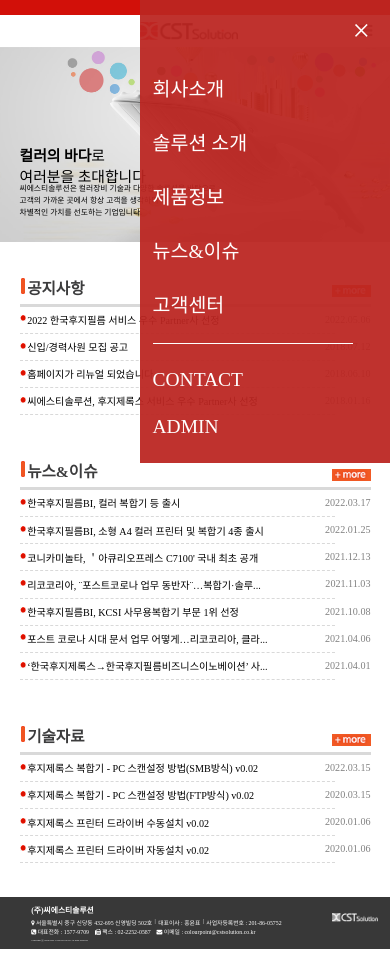
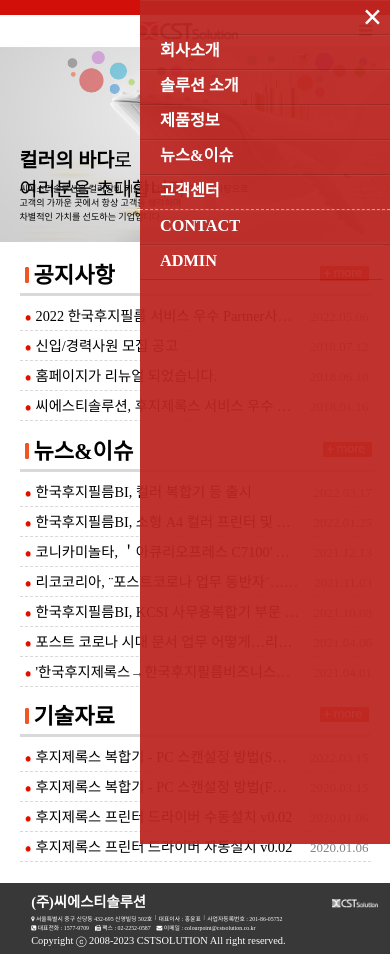
Before and after one commit to ansomin/cst_solution, a plain HTML site: page index.html in a window 390 px wide. Both pictures are taken after a click on the button 365 px from the left and 30 px from the top of the page. Drawn offline with nearby package versions, Linux system fonts and the light colour scheme; a web font is replaced by a local one.

Commit message:
Add files via upload

```diff
--- a/css/style.css
+++ b/css/style.css
@@ -1,10 +1,15 @@
 @import url(https://cdn.rawgit.com/moonspam/NanumSquare/master/nanumsquare.css);
-*{font-family: 'NanumSquare';}
 
-/* #navigation {
-    height: 30px;
-    background-color:rgb(210, 16, 9);
-} */
+/************************* 추가 **************************/
+html, body {
+	margin:0 auto;
+	font-family:'NanumSquare', '맑은 고딕';
+	font-size:13px;
+	background:#ffffff;
+	height:100%;
+	font-weight:400;
+}
+/************************* 추가 **************************/
 
 #mobile_logo, #mobile_menu_button, #mobile_menu_button_inv, .sidepanel{
     display: none;
@@ -21,8 +26,12 @@
 }
 #navigation ul li {
     margin: 0.7% 1% 0.7% 0%;
-    font-size: 0.6vw;
+    font-size: 0.7em;
     color:white;
+		/************************* 추가 **************************/
+        /* 수평정렬을 위한 줄높이값 고정  */
+		line-height:13px;
+		/************************* 추가 **************************/
 }
 #navigation ul li a{
     color:white;
@@ -34,8 +43,7 @@
 }
 
 #logo{
-    padding:25px;
-    padding:1.3vw;
+    padding: 15px 0px 15px 25px;
     float:left;
     width: 100%;
     height: auto;
@@ -48,7 +56,25 @@
     justify-content:flex-end;
     column-gap:3%;
     align-items: center;
+		/************************* 추가 **************************/
+
+		position: relative;
+		right:30px;
+		color:#555;
+		margin-left:15px;
+
+		/************************* 추가 **************************/
 }
+
+/************************* 추가 **************************/
+ul#menu li:nth-child(2), ul#menu li:nth-child(8), ul#menu li:nth-child(9) {
+	display:none;
+}
+
+#menu li {
+	line-height:15px;	/* 수평정렬을 위한 줄높이값 고정 */
+}
+/************************* 추가 **************************/
 
 #menu li:first-child {
     margin-right: auto;
@@ -58,7 +84,7 @@
     color:rgb(92, 91, 95);
     text-decoration:none;
     font-weight:800;
-    font-size:1.4vw;
+    font-size:1.5em;
     /* font-size: 120%; */
 }
 #menu li:last-child {
@@ -79,7 +105,7 @@
     display:flex;
 }
 #color_sea{
-    font-size:2vw;
+    font-size:1.8em;
     font-weight:lighter;
     position:absolute;
     top:33%;
@@ -87,14 +113,14 @@
 
 }
 #new_future{
-    font-size:2.8vw;
+    font-size:2.7em;
     position:absolute;
     top:60%;
     left:5%;
     font-weight:345;
 }
 #various_solutions{
-    font-size:1vw;
+    font-size:1em;
     line-height:1.5;
     line-height: 150%;
     font-weight:390;
@@ -104,7 +130,85 @@
 }
 
 
-.container {
+
+/************************* 추가 **************************/
+.article	{
+	display:inline-grid;
+	width:27%;
+}
+
+.article ul {
+	display:block;
+	width:100%;
+	height:30px;
+	line-height:30px;
+	border-bottom:dashed 1px #D9D9D9;
+}
+
+.article ul li {
+	display:inline-block;
+	height:30px;
+	font-size:1.1em;
+}
+
+.article ul:first-child {
+	display:block;
+	width:100%;
+	height:35px;
+	border-bottom:solid 3px #D9D9D9;
+	margin-bottom: 5px;
+	box-sizing:border-box;
+}
+
+.article ul li:first-child:before {
+	content:url('../images/circ.gif');
+	margin:0 5px;
+}
+
+.article ul:first-child li:first-child {
+	font-size: 1.7em;
+	font-weight:800;
+}
+
+.article ul:first-child li:first-child:before {
+	content:url('../images/rect.gif');
+	margin:0 5px;
+}
+
+.article ul li:first-child {
+	width:calc(80% - 5px);
+	white-space:nowrap;
+	overflow:hidden;
+	text-overflow:ellipsis;
+}
+
+.article ul li:nth-child(2) {
+	position:relative;
+	top:-10px;
+	min-width:70px;
+	width:calc(20% - 5px);
+	text-align:right;
+}
+
+.article ul a {
+	text-decoration: none;
+	color:black;
+}
+
+.article ul a:hover{
+	text-decoration: underline;
+	color:rgb(210, 16, 9);
+}
+/************************* 추가 **************************/
+
+.article ul li:last-child {
+    color: rgb(128, 128, 128);
+    font-size: 1.0em;
+}
+
+
+
+/* .container {
     display: inline-grid;
     width: 27%;
     border: none;
@@ -151,11 +255,11 @@
     color:rgb(210, 16, 9);
 }
 
-/* more button */
 .more{
     justify-self:flex-end;
     align-self:center;
 }
+
 #line1, #line2, #line3{
     grid-column: 1/4;
     width:100%;
@@ -163,12 +267,14 @@
     color: rgba(199, 199, 199, 0.683);
 
 }
+
 .line {
     grid-column: 1/4;
     width: 85%;
     border-top:dashed 0.08vw;
     color: rgba(199, 199, 199, 0.683);
-}
+} */
+
 .big_container {
     display: flex;
     width: 100%;
@@ -176,15 +282,14 @@
     justify-content: center;
     gap: 5%;
     align-items: start;
-    margin-top:1%;
-
+    margin-top: 1%;
 }
 
 footer {
     position: relative;
     bottom:0px;
     background: rgb(56, 56, 56);
-    margin-top: 1vw;
+    margin-top: 1.0em;
     clear: both;
 }
 #bottom_list{
@@ -205,8 +310,7 @@ footer {
     font-weight:800;
     padding-top:2%;
     padding-bottom:1%;
-    font-size:1.3vw;
-
+    font-size:1.5em;
 }
 .bottom_list1{
     display:flex;
@@ -215,7 +319,7 @@ footer {
 }
 .bottom_list1 li{
     margin: 0% 0.8% 0% 0%;
-    font-size:0.85vw;
+    font-size:0.85em;
 }
 #list2 {
     gap: 1%;
@@ -224,18 +328,23 @@ footer {
 #copyright{
     padding-top:1%;
     padding-bottom:2%;
-    font-size:0.6vw;
+    font-size:0.8em;
 }
+
+
 
 /* tablet view */
 @media screen and (max-width: 1100px) {
-    #menu li:nth-child(3), #menu li:nth-child(5) {
+
+        /*
+		자문 : 왜 메뉴를 사라진게 한건지???
+			└ 가로폭중에서 메뉴가 차지하는 비율이 크진 않아서 숨기는거보다 메뉴간격을 줄이거나 글자사이즈를 살짝 조절하는게 좋을 듯
+
+		#menu li:nth-child(3), #menu li:nth-child(5) {
         display: none;
-    }
+        }
+		*/
 
-    #menu li a {
-        font-size: 1.9vw;
-    }
 
     .big_container {
         flex-direction: column;
@@ -243,7 +352,11 @@ footer {
         margin: 3% 0%;
     }
 
-    .container {
+    .big_container div {
+        margin: 2% 0%;
+    }
+
+    /* .container {
         margin: 3% 0%;
         width: 80%;
     }
@@ -266,12 +379,12 @@ footer {
     }
 
     #logo{
-        width: 70%;
+        width: 90%;
         height: auto;
-    }
+    } */
 
     #color_sea{
-        font-size:3.5vw;
+        font-size:2.0em;
         font-weight:lighter;
         position:absolute;
         top:45%;
@@ -286,7 +399,7 @@ footer {
         display: none;
     }
     #various_solutions{
-        font-size:1.5vw;
+        font-size:1.0em;
         line-height:1.5;
         line-height: 150%;
         font-weight:390;
@@ -296,21 +409,46 @@ footer {
     }
 
     #cst_ {
-        font-size: 2vw;
+        font-size: 1.1em;
     }
 
     .bottom_list1 li {
-        font-size: 1.3vw;
+        font-size: 0.6em;
     }
 
 
+	/************************* 추가 **************************/
+	.article	{
+		display:inline-grid;
+		width:90%;
+	}
+
+	#menu {
+    width:100%;
+    display:flex;
+    flex-direction:row;
+    justify-content:flex-end;
+    column-gap:3%;
+    align-items: center;
+		position: relative;
+		/* padding-left:15px; */
+		/* right:20px; */
+		color:#555;
+	}
+
+	ul#menu li:nth-child(2), ul#menu li:nth-child(8), ul#menu li:nth-child(9) {
+		display:none;
+	}
+	/************************* 추가 **************************/
+
 }
+
 
 /* mobile view */
 @media screen and (max-width: 500px) {
-    #menu li:not(:first-child) {
+    /* #menu li:not(:first-child) {
         display: none;
-    }
+    } */
 
     #header_list li {
         display: none;
@@ -330,7 +468,7 @@ footer {
         display: inline-block;
         position:relative;
         height: 100%;
-        width:100%;
+        width: 100%;
         margin: 2% 0% 1.5% 0%;
     }
 
@@ -345,18 +483,38 @@ footer {
         height: auto;
     }
 
-    #menu {
+    /*
+		#menu {
         justify-content: center;
         margin-left: 39%;
         display: none;
     }
+		*/
 
-    #menu li:first-child {
-        margin-right: auto;
+		/*********************** 추가ㆍ수정 ***********************/
+		ul#menu li:first-child {
+				display:none;
     }
 
+		ul#menu li:nth-child(2) {
+       position:relative;
+			 display:block;
+			 font-size:0.9em;
+			 padding:10px 0;
+    }
+
+		ul#menu li:nth-child(7) {
+			border-bottom:dashed 1px rgba(255, 255, 255, 0.5);
+		}
+
+		ul#menu li:nth-child(8), ul#menu li:nth-child(9) {
+			display:block;
+		}
+
+		/*********************** 추가ㆍ수정 ***********************/
+
     #color_sea{
-        font-size:3.8vw;
+        font-size: 1.5em;
         font-weight:lighter;
         position:absolute;
         top:50%;
@@ -364,7 +522,7 @@ footer {
         /* display: none; */
     }
     #new_future{
-        font-size:3.8vw;
+        font-size:3.8em;
         position:absolute;
         top:60%;
         left:5%;
@@ -372,7 +530,7 @@ footer {
         display: none;
     }
     #various_solutions{
-        font-size:2vw;
+        font-size:0.7em;
         line-height:1.5;
         line-height: 150%;
         font-weight:390;
@@ -381,7 +539,7 @@ footer {
         left:5%;
     }
 
-    #announcement1, #announcement2, #announcement3 {
+    /* #announcement1, #announcement2, #announcement3 {
         font-size: 4vw;
     }
 
@@ -398,7 +556,7 @@ footer {
         width: 50%;
         height: auto;
         align-self:flex-end;
-    }
+    } */
 
     #mobile {
         display: flex;
@@ -430,11 +588,12 @@ footer {
         z-index: 1000;
         background-color:rgba(255, 255, 255, 0.883);
     }
-    /* The sidepanel menu */
-.sidepanel {
-    display: inline;
+
+	 /* The sidepanel menu */
+	#menu {
+    display: none;
     height: auto; /* Specify a height */
-    width: 0; /* 0 width - change this with JavaScript */
+    width: 250px; /* 0 width - change this with JavaScript */
     position: fixed; /* Stay in place */
     z-index: 1; /* Stay on top */
     top: 0;
@@ -442,34 +601,50 @@ footer {
     background-color: rgba(188, 38, 33, 0.94); /* Black*/
     overflow-x: hidden; /* Disable horizontal scroll */
     padding-top: 60px; /* Place content 60px from the top */
-    transition: 0.5s; /* 0.5 second transition effect to slide in the sidepanel */
+    /*transition: 0.5s; /* 0.5 second transition effect to slide in the sidepanel */
 
   }
 
   /* The sidepanel links */
-  .sidepanel a {
-    padding: 5% 5%;
+
+	ul#menu {
+		height:100%;
+		padding:0;
+	}
+
+	ul#menu li {
+		height:35px;
+		line-height:30px;
+		padding:5px 0 5px 20px;
+		border-top: solid 1px rgba(255, 255, 255, 0.05);
+		border-bottom: solid 1px rgba(0, 0, 0, 0.15);
+	}
+
+	ul#menu a {
     text-decoration: none;
-    font-size: 5vw;
-    color: white;
+    font-size: 1.25em;
+    color: #fff;
     display: block;
     transition: 0.3s;
+		line-height:1.25em;
   }
-  .sidepanel a:last-child{
+	/*
+  #menu a:last-child{
     padding-bottom:10%;
   }
+	*/
 
   /* When you mouse over the navigation links, change their color */
-  .sidepanel a:hover {
+  ul#menu a:hover {
     color:black;
   }
 
   /* Position and style the close button (top right corner) */
-  .sidepanel .closebtn {
+  #menu .closebtn {
     position: absolute;
-    top: 0;
+    top: -5px;
     right: 3%;
-    font-size: 8vw;
+    font-size: 3em;
     /* margin-left: 10%; */
   }
 
@@ -477,7 +652,7 @@ footer {
   .open_menu , #mobile_menu_button_inv {
     font-size: 4vw;
     color:rgb(102, 101, 101);
-    background-color: rgba(255, 255, 255, 0.883);
+    background-color: rgba(255, 255, 255, 0);
     cursor: pointer;
     border: none;
   }
--- a/index.html
+++ b/index.html
@@ -10,17 +10,31 @@
 	<title>컬러를 제대로 아는 전문기업 - 씨에스티솔루션</title>
 </head>
 <body>
+<script src="https://code.jquery.com/jquery-1.12.4.min.js" integrity="sha256-ZosEbRLbNQzLpnKIkEdrPv7lOy9C27hHQ+Xp8a4MxAQ=" crossorigin="anonymous"></script>
+
 	<script>
 			/* Set the width of the sidebar to 250px (show it) */
 		function openNav() {
-  document.getElementById("mySidepanel").style.width = "250px";
+		document.getElementById("menu").style.display = "block";
 		}
 
 		/* Set the width of the sidebar to 0 (hide it) */
 		function closeNav() {
-  document.getElementById("mySidepanel").style.width = "0";
+		document.getElementById("menu").style.display = "none";
 		}
+
+
+		var width_size = window.outerWidth+17;
+
+		$(window).resize(function (){
+		if (width_size > 500) {
+			document.getElementById("menu").style.display = "flex";
+			}
+		})
+
+
 	</script>
+
 	<header>
 		<div id="navigation">
 			<ul id="header_list">
@@ -45,19 +59,19 @@ function closeNav() {
 					<button class="open_menu" onclick="openNav()"><i class="fa fa-bars"></i>
 					</button>
 				</div>
+				<!--
 				<div id="mySidepanel" class="sidepanel">
 					<a href="javascript:void(0)" class="closebtn" onclick="closeNav()">&times;</a>
 					<a href="https://www.cstsolution.co.kr/contents/sub1_1.asp">회사소개</a>
-					<a href="https://www.cstsolution.co.kr/contents/sub2_3.asp">솔루션 소개</a>
+					<a href="https://www.cstsolution.co.kr/contents/sub2_3.asp">솔루션소개</a>
 					<a href="https://www.cstsolution.co.kr/product/product_list.asp?g_kind=1">제품정보</a>
 					<a href="https://www.cstsolution.co.kr/board/board_list.asp?id=news">뉴스&이슈</a>
 					<a href="https://www.cstsolution.co.kr/board/board_list.asp?id=notice">고객센터</a>
 					<hr id="side_hr">
 					<a href="https://www.cstsolution.co.kr/contents/sub1_5.asp">CONTACT</a>
 					<a href="https://www.cstsolution.co.kr/adm/">ADMIN</a>
-			</ul>
 				</div>
-			</div>
+
 				<ul id="menu">
 					<li><a href="https://www.cstsolution.co.kr/"><img id="logo" src="images/logo.png"alt="회사 로고"/></a></li>
 					<li><a href="https://www.cstsolution.co.kr/contents/sub1_1.asp">회사소개</a></li>
@@ -65,7 +79,19 @@ function closeNav() {
 					<li><a href="https://www.cstsolution.co.kr/product/product_list.asp?g_kind=1">제품정보</a></li>
 					<li><a href="https://www.cstsolution.co.kr/board/board_list.asp?id=news">뉴스&이슈</a></li>
 					<li><a href="https://www.cstsolution.co.kr/board/board_list.asp?id=notice">고객센터</a></li>
+				</ul> -->
+				<ul id="menu">
+					<li><a href="https://www.cstsolution.co.kr/"><img id="logo" src="images/logo.png"alt="회사 로고"/></a></li>
+					<li><a href="javascript:void(0)" class="closebtn" onclick="closeNav()">&times;</a></li>
+					<li><a href="https://www.cstsolution.co.kr/contents/sub1_1.asp">회사소개</a></li>
+					<li><a href="https://www.cstsolution.co.kr/contents/sub2_3.asp">솔루션 소개</a></li>
+					<li><a href="https://www.cstsolution.co.kr/product/product_list.asp?g_kind=1">제품정보</a></li>
+					<li><a href="https://www.cstsolution.co.kr/board/board_list.asp?id=news">뉴스&이슈</a></li>
+					<li><a href="https://www.cstsolution.co.kr/board/board_list.asp?id=notice">고객센터</a></li>
+					<li><a href="https://www.cstsolution.co.kr/contents/sub1_5.asp">CONTACT</a></li>
+					<li><a href="https://www.cstsolution.co.kr/adm/">ADMIN</a></li>
 				</ul>
+			</div>
 		</div>
     </header>
 	<main>
@@ -77,68 +103,88 @@ function closeNav() {
 			<br>차별적인 가치를 선도하는 기업입니다.</div>
 		</div>
 		<div class="big_container">
-			<ul class="container">
-				<li class="item rect"><img src="images/rect.gif"></li>
-				<li class="item" id="announcement1">공지사항</li>
-				<li class="item more"><a href="https://www.cstsolution.co.kr/board/board_list.asp?id=notice"><img src="images/btn_more.gif"></a></li>
-				<li id="line1" class="item"></li>
-				<li class="item circle"><img src="images/circ.gif"></li>
-				<li class="item"><a href="https://www.cstsolution.co.kr/board/board_read.asp?id=notice&Ref=4&step=1&level=0&mn=8&sub_m=1">2022 한국후지필름 서비스 우수 Partner사 선정</a></li>
-				<li class="item date">2022.05.06</li>
-				<li class="item line"></li>
-				<li class="item circle"><img src="images/circ.gif"></li>
-				<li class="item"><a href="https://www.cstsolution.co.kr/board/board_read.asp?id=notice&Ref=3&step=1&level=0&mn=8&sub_m=1">신입/경력사원 모집 공고</a></li>
-				<li class="item date">2018.07.12</li>
-				<li class="item line"></li>
-				<li class="item circle"><img src="images/circ.gif"></li>
-				<li class="item"><a href="https://www.cstsolution.co.kr/board/board_read.asp?id=notice&Ref=2&step=1&level=0&mn=8&sub_m=1">홈페이지가 리뉴얼 되었습니다.</a></li>
-				<li class="item date">2018.06.10</li>
-				<li class="item line"></li>
-				<li class="item circle"><img src="images/circ.gif"></li>
-				<li class="item"><a href="https://www.cstsolution.co.kr/board/board_read.asp?id=notice&Ref=1&step=1&level=0&mn=8&sub_m=1">씨에스티솔루션, 후지제록스 서비스 우수 Partner사 선정</a></li>
-				<li class="item date">2018.01.16</li>
-				<li class="item line"></li>
+			<!--------------------------------------------------------------------------- 수정한 부분 --------------------------------------------------------------------------->
+			<div class="article">
+				<ul>
+					<li>공지사항</li>
+					<li><a href="https://www.cstsolution.co.kr/board/board_list.asp?id=notice"><img src="images/btn_more.gif"></a></li>
 				</ul>
-			<ul class="container">
-				<li class="item rect"><img src="images/rect.gif"></li>
-				<li class="item" id="announcement2">뉴스&이슈</li>
-				<li class="item more"><a href="https://www.cstsolution.co.kr/board/board_list.asp?id=news"><img src="images/btn_more.gif"></a></li>
-				<li id="line2" class="item"></li>
-				<li class="item circle"><img src="images/circ.gif"></li>
-				<li class="item"><a href="https://www.cstsolution.co.kr/board/board_read.asp?id=news&Ref=39&step=1&level=0&mn=8&sub_m=2">한국후지필름BI, 컬러 복합기 등 출시</a></li>
-				<li class="item date">2022.03.17</li>
-				<li class="item line"></li>
-				<li class="item circle"><img src="images/circ.gif"></li>
-				<li class="item"><a href="https://www.cstsolution.co.kr/board/board_read.asp?id=news&Ref=38&step=1&level=0&mn=8&sub_m=2">한국후지필름BI, 소형 A4 컬러 프린터 및 복합기 4종 출시</a></li>
-				<li class="item date">2022.01.25</li>
-				<li class="item line"></li>
-				<li class="item circle"><img src="images/circ.gif"></li>
-				<li class="item"><a href="https://www.cstsolution.co.kr/board/board_read.asp?id=news&Ref=37&step=1&level=0&mn=8&sub_m=2">코니카미놀타, ＇아큐리오프레스 C7100' 국내 최초 공개</a></li>
-				<li class="item date">2021.12.13</li>
-				<li class="item line"></li>
-				<li class="item circle"><img src="images/circ.gif"></li>
-				<li class="item"><a href="https://www.cstsolution.co.kr/board/board_read.asp?id=news&Ref=36&step=1&level=0&mn=8&sub_m=2">리코코리아, ¨포스트코로나 업무 동반자¨…복합기·솔루...</a></li>
-				<li class="item date">2021.11.03</li>
-				<li class="item line"></li>
-				<li class="item circle"><img src="images/circ.gif"></li>
-				<li class="item"><a href="https://www.cstsolution.co.kr/board/board_read.asp?id=news&Ref=35&step=1&level=0&mn=8&sub_m=2">한국후지필름BI, KCSI 사무용복합기 부문 1위 선정</a></li>
-				<li class="item date">2021.10.08</li>
-				<li class="item line"></li>
-				<li class="item circle"><img src="images/circ.gif"></li>
-				<li class="item"><a href="https://www.cstsolution.co.kr/board/board_read.asp?id=news&Ref=34&step=1&level=0&mn=8&sub_m=2">포스트 코로나 시대 문서 업무 어떻게…리코코리아, 클라...</a></li>
-				<li class="item date">2021.04.06</li>
-				<li class="item line"></li>
-				<li class="item circle"><img src="images/circ.gif"></li>
-				<li class="item"><a href="https://www.cstsolution.co.kr/board/board_read.asp?id=news&Ref=33&step=1&level=0&mn=8&sub_m=2">‘한국후지제록스→한국후지필름비즈니스이노베이션’ 사...</a></li>
-				<li class="item date">2021.04.01</li>
-				<li class="item line"></li>
+				<ul>
+					<li><a href="https://www.cstsolution.co.kr/board/board_read.asp?id=notice&Ref=4&step=1&level=0&mn=8&sub_m=1">2022 한국후지필름 서비스 우수 Partner사 선정</a></li>
+					<li>2022.05.06</li>
 				</ul>
-			<ul class="container">
-				<li class="item rect"><img src="images/rect.gif"></li>
-				<li class="item" id="announcement3">기술자료</li>
-				<li class="item more"><a href="https://www.cstsolution.co.kr/board/board_list.asp?id=tech"><img src="images/btn_more.gif"></a></li>
-				<li id="line3" class="item"></li>
-				<li class="item circle"><img src="images/circ.gif"></li>
+				<ul>
+					<li><a href="https://www.cstsolution.co.kr/board/board_read.asp?id=notice&Ref=3&step=1&level=0&mn=8&sub_m=1">신입/경력사원 모집 공고</a></li>
+					<li>2018.07.12</li>
+				</ul>
+				<ul>
+					<li><a href="https://www.cstsolution.co.kr/board/board_read.asp?id=notice&Ref=2&step=1&level=0&mn=8&sub_m=1">홈페이지가 리뉴얼 되었습니다.</a></li>
+					<li>2018.06.10</li>
+				</ul>
+				<ul>
+					<li><a href="https://www.cstsolution.co.kr/board/board_read.asp?id=notice&Ref=1&step=1&level=0&mn=8&sub_m=1">씨에스티솔루션, 후지제록스 서비스 우수 Partner사 선정</a></li>
+					<li>2018.01.16</li>
+				</ul>
+			</div>
+			<!--------------------------------------------------------------------------- 수정한 부분 --------------------------------------------------------------------------->
+			<div class="article">
+				<ul>
+					<li>뉴스&이슈</li>
+					<li><a href="https://www.cstsolution.co.kr/board/board_list.asp?id=news"><img src="images/btn_more.gif"></a></li>
+				</ul>
+				<ul>
+					<li><a href="https://www.cstsolution.co.kr/board/board_read.asp?id=news&Ref=39&step=1&level=0&mn=8&sub_m=2">한국후지필름BI, 컬러 복합기 등 출시</a></li>
+					<li>2022.03.17</li>
+				</ul>
+				<ul>
+					<li><a href="https://www.cstsolution.co.kr/board/board_read.asp?id=news&Ref=38&step=1&level=0&mn=8&sub_m=2">한국후지필름BI, 소형 A4 컬러 프린터 및 복합기 4종 출시</a></li>
+					<li>2022.01.25</li>
+				</ul>
+				<ul>
+					<li><a href="https://www.cstsolution.co.kr/board/board_read.asp?id=news&Ref=37&step=1&level=0&mn=8&sub_m=2">코니카미놀타, ＇아큐리오프레스 C7100' 국내 최초 공개</a></li>
+					<li>2021.12.13</li>
+				</ul>
+				<ul>
+					<li><a href="https://www.cstsolution.co.kr/board/board_read.asp?id=news&Ref=36&step=1&level=0&mn=8&sub_m=2">리코코리아, ¨포스트코로나 업무 동반자¨…복합기·솔루...</a></li>
+					<li>2021.11.03</li>
+				</ul>
+				<ul>
+					<li><a href="https://www.cstsolution.co.kr/board/board_read.asp?id=news&Ref=35&step=1&level=0&mn=8&sub_m=2">한국후지필름BI, KCSI 사무용복합기 부문 1위 선정</a></li>
+					<li>2021.10.08</li>
+				</ul>
+				<ul>
+					<li><a href="https://www.cstsolution.co.kr/board/board_read.asp?id=news&Ref=34&step=1&level=0&mn=8&sub_m=2">포스트 코로나 시대 문서 업무 어떻게…리코코리아, 클라...</a></li>
+					<li>2021.04.06</li>
+				</ul>
+				<ul>
+					<li><a href="https://www.cstsolution.co.kr/board/board_read.asp?id=news&Ref=33&step=1&level=0&mn=8&sub_m=2">'한국후지제록스→한국후지필름비즈니스이노베이션’ 사...</a></li>
+					<li>2021.04.01</li>
+				</ul>
+			</div>
+
+			<div class="article">
+				<ul>
+					<li>기술자료</li>
+					<li><a href="https://www.cstsolution.co.kr/board/board_list.asp?id=tech"><img src="images/btn_more.gif"></a></li>
+				</ul>
+				<ul>
+					<li><a href="https://www.cstsolution.co.kr/board/board_read.asp?id=tech&Ref=4&step=1&level=0&mn=8&sub_m=2">후지제록스 복합기 - PC 스캔설정 방법(SMB방식) v0.02</a></li>
+					<li>2022.03.15</li>
+				</ul>
+				<ul>
+					<li><a href="https://www.cstsolution.co.kr/board/board_read.asp?id=tech&Ref=3&step=1&level=0&mn=8&sub_m=2">후지제록스 복합기 - PC 스캔설정 방법(FTP방식) v0.02</a></li>
+					<li>2020.03.15</li>
+				</ul>
+				<ul>
+					<li><a href="https://www.cstsolution.co.kr/board/board_read.asp?id=tech&Ref=2&step=1&level=0&mn=8&sub_m=2">후지제록스 프린터 드라이버 수동설치 v0.02</a></li>
+					<li>2020.01.06</li>
+				</ul>
+				<ul>
+					<li><a href="https://www.cstsolution.co.kr/board/board_read.asp?id=tech&Ref=1&step=1&level=0&mn=8&sub_m=2">후지제록스 프린터 드라이버 자동설치 v0.02</a></li>
+					<li>2020.01.06</li>
+				</ul>
+			</div>
+			<!-- <ul class="container">
 				<li class="item"><a href="https://www.cstsolution.co.kr/board/board_read.asp?id=tech&Ref=4&step=1&level=0&mn=8&sub_m=2">후지제록스 복합기 - PC 스캔설정 방법(SMB방식) v0.02</a></li>
 				<li class="item date">2022.03.15</li>
 				<li class="item line"></li>
@@ -154,7 +200,7 @@ function closeNav() {
 				<li class="item"><a href="https://www.cstsolution.co.kr/board/board_read.asp?id=tech&Ref=1&step=1&level=0&mn=8&sub_m=2">후지제록스 프린터 드라이버 자동설치 v0.02</a></li>
 				<li class="item date">2020.01.06</li>
 				<li class="item line"></li>
-			</ul>
+			</ul> -->
 		</div>
 	</main>
 	<footer>
```
Lines whose indentation alone changed are shown as unchanged.
